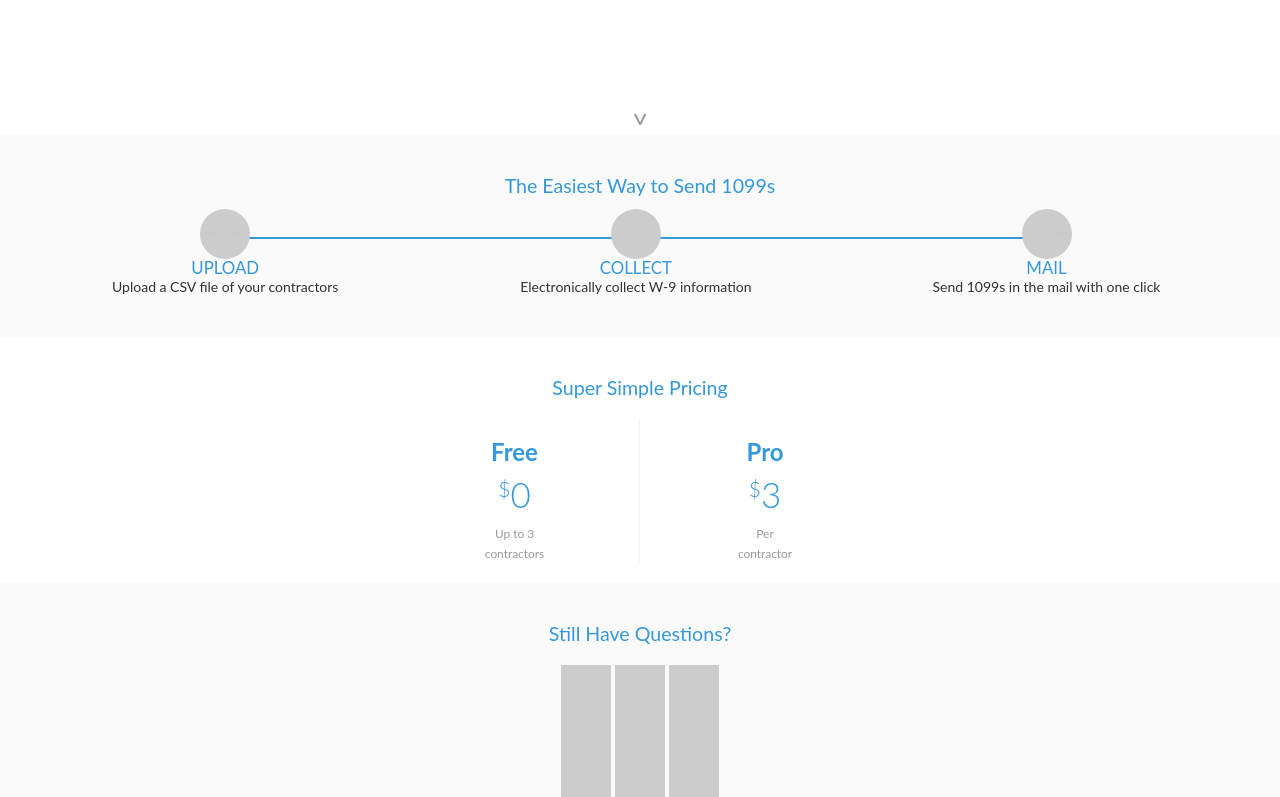
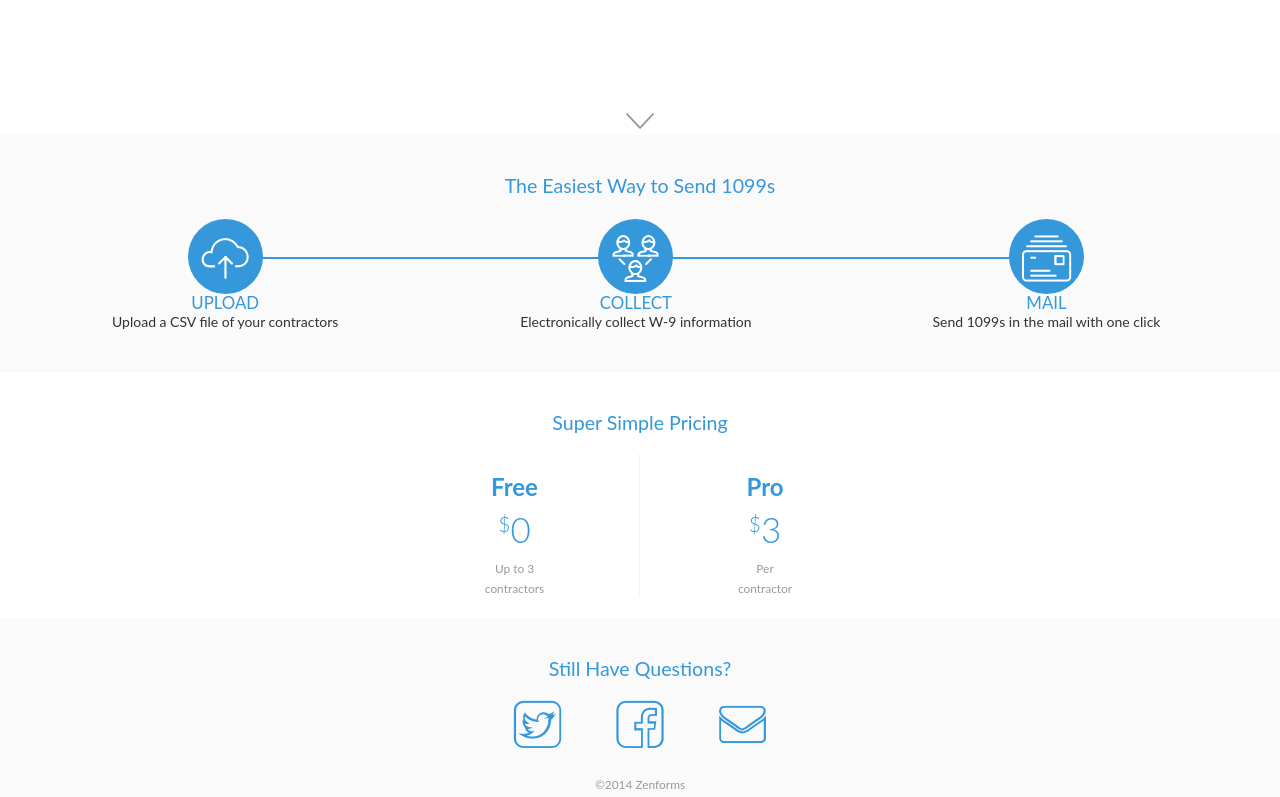
Before and after one commit to asm-products/zenforms-pages, a plain HTML site: page pages/landing-page.html in a window 1280 px wide. Shown: the part 365-1162 px from the top of the page. Drawn offline with nearby package versions, Linux system fonts and the light colour scheme; files that its build step writes are made by us from their sources; placeholder pictures from the web are drawn by us.

Commit message:
update icons in landing page

```diff
--- a/pages/landing-page.html
+++ b/pages/landing-page.html
@@ -39,9 +39,7 @@
           Pricing plans starting at just $3
       </a>
 
-      <a href="#Steps" class="hero-next">
-        ^
-      </a>
+      <a href="#Steps" class="hero-next"></a>
 
     </div><!-- /.wrapper -->
 
@@ -58,7 +56,7 @@
     <div class="steps-timeline">
 
       <div class="steps-upload">
-        <img class="steps-img" src="http://placehold.it/50/3498DB/FFFFFF" alt="" />
+        <span class="steps-img icon icon-upload"></span>
         <h3 class="steps-name">
           Upload
         </h3>
@@ -68,7 +66,7 @@
       </div>
 
       <div class="steps-collect">
-        <img class="steps-img" src="http://placehold.it/50/3498DB/FFFFFF" alt="" />
+        <span class="steps-img icon icon-user-group"></span>
         <h3 class="steps-name">
           Collect
         </h3>
@@ -78,7 +76,7 @@
       </div>
 
       <div class="steps-mail">
-        <img class="steps-img" src="http://placehold.it/50/3498DB/FFFFFF" alt="" />
+        <span class="steps-img icon icon-envelope-stack"></span>
         <h3 class="steps-name">
           Mail
         </h3>
@@ -127,13 +125,13 @@
 
       <ul class="questions-icon-list">
         <li>
-          <img class="questions-icon" src="http://placehold.it/50/3498DB/FFFFFF" alt=""/>
+          <span class="questions-icon icon icon-twitter-outline"></span>
         </li>
         <li>
-          <img class="questions-icon" src="http://placehold.it/50/3498DB/FFFFFF" alt=""/>
+          <span class="questions-icon icon icon-facebook-outline"></span>
         </li>
         <li>
-          <img class="questions-icon" src="http://placehold.it/50/3498DB/FFFFFF" alt=""/>
+          <span class="questions-icon icon icon-envelope-outline"></span>
         </li>
       </ul>
 
--- a/scss/landing-page.scss
+++ b/scss/landing-page.scss
@@ -4,4 +4,6 @@
 @import "mixins";
 @import "utilities";
 
+@import "icons";
+
 @import "partials/landing-page/all";
--- a/scss/partials/landing-page/_hero.scss
+++ b/scss/partials/landing-page/_hero.scss
@@ -46,8 +46,9 @@
 }
 
 .hero-next {
+  @extend .icon;
+  @extend .icon-chevron-down;
   position: absolute;
   right: 0; bottom: 0; left: 0;
   font-size: 2em;
-  transform: rotate(180deg);
 }
--- a/scss/partials/landing-page/_questions.scss
+++ b/scss/partials/landing-page/_questions.scss
@@ -13,10 +13,13 @@
 
   li {
     display: inline;
+    padding-left: 5%;
+    padding-right: 5%;
   }
 }
 .questions-icon {
   color: $brand-primary;
+  font-size: 3.5em;
 }
 .questions-copyright {
   color: $gray-base;
--- a/scss/partials/landing-page/_steps.scss
+++ b/scss/partials/landing-page/_steps.scss
@@ -4,7 +4,7 @@
 
 .steps-header {
   @extend .section-header;
-  margin-bottom: 40px;
+  margin-bottom: 60px;
 }
 .steps-timeline {
   @include clearfix();
@@ -18,7 +18,7 @@
   @media screen and (min-width: $break-steps) {
     border-top: 2px solid $brand-primary;
     padding-top: 20px;
-    margin-top: 40px;
+    margin-top: 50px;
     margin-left: 16.65%;
     margin-right: 16.65%;
   }
@@ -28,19 +28,19 @@
 .steps-mail {
 
   @media screen and (max-width: $break-steps) {
-    margin-left: -25px;
+    margin-left: -40px;
   }
 
   @media screen and (min-width: $break-steps) {
     float: left;
     width: 33%;
-    margin-top: -50px;
+    margin-top: -60px;
   }
 }
 .steps-upload,
 .steps-collect {
   @media screen and (max-width: $break-steps) {
-    padding-bottom: 40px;
+    padding-bottom: 60px;
   }
 }
 .steps-upload {
@@ -65,9 +65,14 @@
 .steps-img {
   display: block;
   margin: auto;
-  width: 50px;
-  height: 50px;
+  width: 75px;
+  height: 75px;
   border-radius: 50%;
+  font-size: 3.5em;
+  background-color: $brand-primary;
+  text-align: center;
+  color: white;
+  padding-top: 15px;
 
   @media screen and (max-width: $break-steps) {
     float: left;
```
Also changed, not shown: screenshots/landing-page-mobile.png (added), screenshots/landing-page.png.
